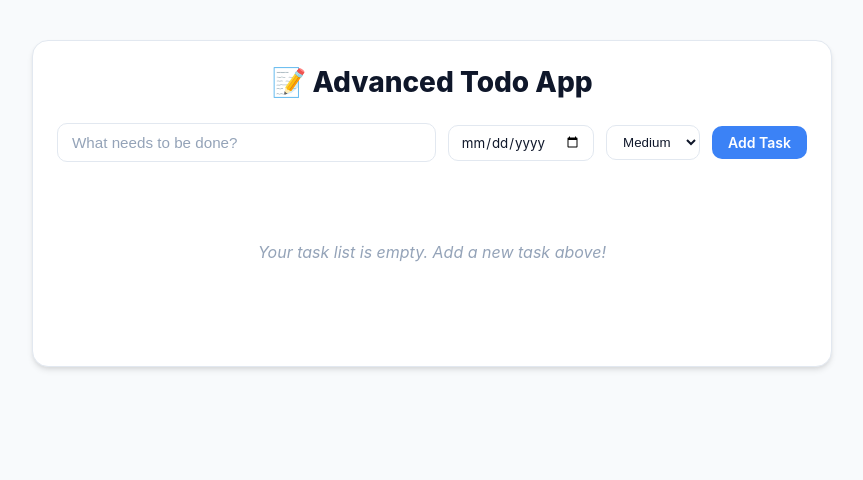
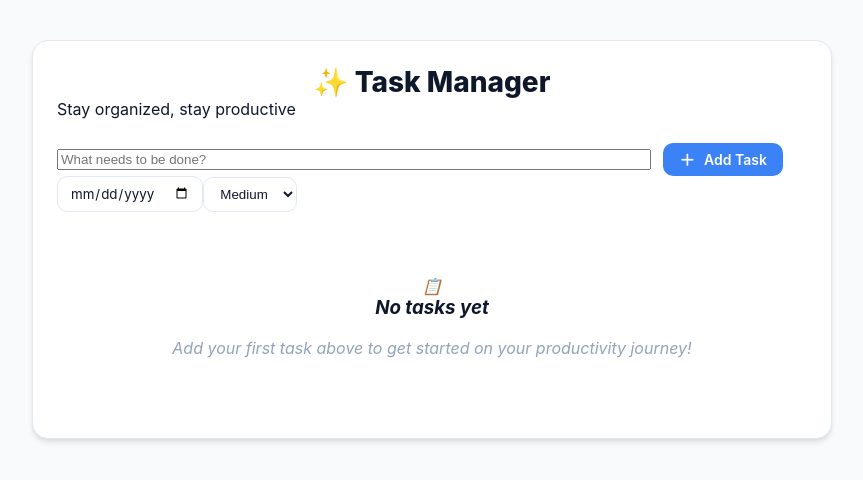
Before and after one commit to shivaprasadmakela/mini-projects, a React (Vite) app: page /todo in a window 1280 px wide. Shown: the top 480 px of the page, without its empty margins (208-1071 px from the left). Built offline with nearby package versions, Linux system fonts and the light colour scheme.

Commit message:
Update TodoApp.jsx

```diff
--- a/src/projects/TodoApp/TodoApp.jsx
+++ b/src/projects/TodoApp/TodoApp.jsx
@@ -86,20 +86,81 @@ function TodoApp() {
     );
   }, [allTask, filter, search]);
 
+  // Calculate stats
+  const totalTasks = allTask.length;
+  const completedTasks = allTask.filter((t) => t.completed).length;
+  const pendingTasks = totalTasks - completedTasks;
+  const progressPercent = totalTasks > 0 ? Math.round((completedTasks / totalTasks) * 100) : 0;
+
+  // Handle keyboard submit
+  const handleKeyDown = (e) => {
+    if (e.key === "Enter") {
+      addNewTodo();
+    }
+  };
+
   return (
     <div className="page-wrapper">
       <div className={styles.mainTodoContainer}>
-        <h1 className={styles.title}>📝 Advanced Todo App</h1>
+        {/* Header */}
+        <div className={styles.header}>
+          <h1 className={styles.title}>✨ Task Manager</h1>
+          <span className={styles.subtitle}>Stay organized, stay productive</span>
+        </div>
+
+        {/* Stats Bar */}
+        {allTask.length > 0 && (
+          <div className={styles.statsBar}>
+            <div className={styles.stat}>
+              <span className={styles.statValue}>{totalTasks}</span>
+              <span className={styles.statLabel}>Total</span>
+            </div>
+            <div className={styles.stat}>
+              <span className={styles.statValue}>{pendingTasks}</span>
+              <span className={styles.statLabel}>Pending</span>
+            </div>
+            <div className={styles.stat}>
+              <span className={styles.statValue}>{completedTasks}</span>
+              <span className={styles.statLabel}>Done</span>
+            </div>
+          </div>
+        )}
+
+        {/* Progress Bar */}
+        {allTask.length > 0 && (
+          <div className={styles.progressSection}>
+            <div className={styles.progressHeader}>
+              <span className={styles.progressLabel}>Progress</span>
+              <span className={styles.progressPercent}>{progressPercent}%</span>
+            </div>
+            <div className={styles.progressBar}>
+              <motion.div
+                className={styles.progressFill}
+                initial={{ width: 0 }}
+                animate={{ width: `${progressPercent}%` }}
+                transition={{ duration: 0.5, ease: "easeOut" }}
+              />
+            </div>
+          </div>
+        )}
 
         {/* Input Section */}
+        <div className={styles.inputSection}>
           <div className={styles.topTodoHeader}>
             <input
               placeholder="What needs to be done?"
-            className="input-field"
+              className={styles.taskInput}
               type="text"
               value={todoName}
               onChange={(e) => setTodo(e.target.value)}
+              onKeyDown={handleKeyDown}
             />
+            <button className={styles.addBtn} onClick={addNewTodo}>
+              <i className="fa-solid fa-plus"></i>
+              Add Task
+            </button>
+          </div>
+          <div className={styles.inputRow}>
             <input
               type="date"
               className={styles.dateInput}
@@ -115,12 +176,11 @@ function TodoApp() {
               <option>Medium</option>
               <option>High</option>
             </select>
-
-          <button className={styles.addBtn} onClick={addNewTodo}>Add Task</button>
+          </div>
         </div>
 
         {/* Filters + Search + Clear */}
-        {allTask.length > 0 ? (
+        {allTask.length > 0 && (
           <div className={styles.todoActions}>
             <div className={styles.filters}>
               {["all", "active", "completed"].map((f) => (
@@ -136,23 +196,29 @@ function TodoApp() {
 
             <input
               type="text"
-              placeholder="Filter tasks..."
+              placeholder="Search tasks..."
               value={search}
               onChange={(e) => setSearch(e.target.value)}
               className={styles.searchInput}
             />
 
             <button className={styles.clearBtn} onClick={clearCompleted}>
-              Clear Completed
+              <i className="fa-solid fa-broom"></i>
+              Clear Done
             </button>
-          </div>
-        ) : (
-          <div className={styles.noTasksMessage}>
-            <p>Your task list is empty. Add a new task above!</p>
           </div>
         )}
 
-        {/* Tasks List */}
+        {/* Tasks List or Empty State */}
+        {allTask.length === 0 ? (
+          <div className={styles.noTasksMessage}>
+            <div className={styles.emptyIcon}>📋</div>
+            <h3 className={styles.emptyTitle}>No tasks yet</h3>
+            <p className={styles.emptyText}>
+              Add your first task above to get started on your productivity journey!
+            </p>
+          </div>
+        ) : (
           <div className={styles.todosContainer}>
             <AnimatePresence>
               {filteredTasks.map((item) => {
@@ -165,10 +231,11 @@ function TodoApp() {
                       isOverdue ? styles.overdue : ""
                     }`}
                     key={item.id}
-                  initial={{ opacity: 0, y: 10 }}
-                  animate={{ opacity: 1, y: 0 }}
-                  exit={{ opacity: 0, scale: 0.95 }}
-                  transition={{ duration: 0.2 }}
+                    initial={{ opacity: 0, y: 20, scale: 0.95 }}
+                    animate={{ opacity: 1, y: 0, scale: 1 }}
+                    exit={{ opacity: 0, scale: 0.9, x: -20 }}
+                    transition={{ duration: 0.25, ease: "easeOut" }}
+                    layout
                   >
                     <label className={styles.checkboxContainer}>
                       <input
@@ -190,7 +257,11 @@ function TodoApp() {
                             <span
                               className={isOverdue ? styles.dueOverdue : styles.dueNormal}
                             >
-                            {item.dueDate}
+                              {new Date(item.dueDate).toLocaleDateString('en-US', {
+                                month: 'short',
+                                day: 'numeric',
+                                year: 'numeric'
+                              })}
                             </span>
                           </small>
                         )}
@@ -211,6 +282,16 @@ function TodoApp() {
               })}
             </AnimatePresence>
           </div>
+        )}
+
+        {/* Footer */}
+        {allTask.length > 0 && (
+          <div className={styles.footer}>
+            <span className={styles.footerText}>
+              Made with <i className="fa-solid fa-heart"></i> for productivity
+            </span>
+          </div>
+        )}
 
         {/* Toast Message */}
         {toast.message && (
```
Lines whose indentation alone changed are shown as unchanged.
